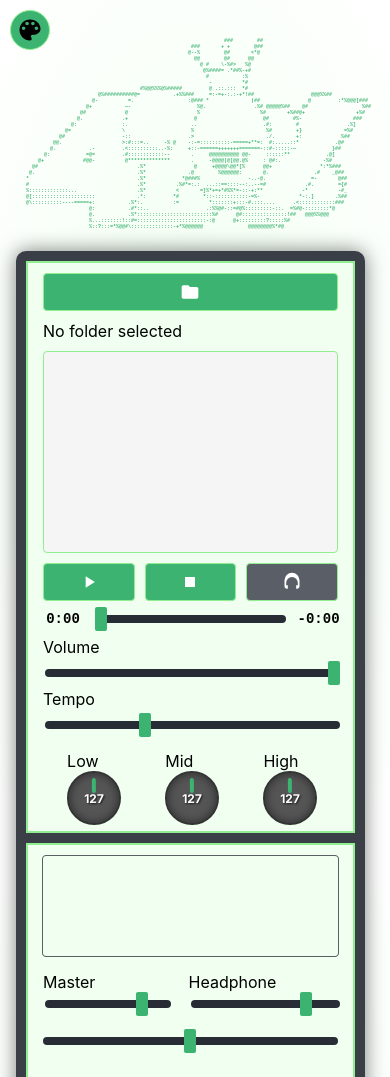
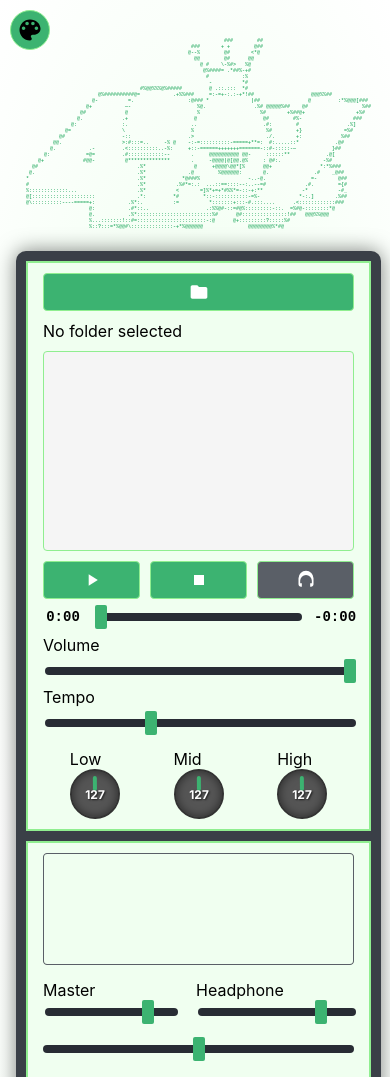
Before and after one commit to Unlike-U/420soundclashapk, a website built with webpack: page src/index.html in a window 390 px wide. Shown: the top 1077 px of the page. Built offline with nearby package versions, Linux system fonts and the light colour scheme.

Commit message:
fix(ui): implement comprehensive mobile layout fix

```diff
--- a/src/styles/components/_mobile.scss
+++ b/src/styles/components/_mobile.scss
@@ -1,3 +1,9 @@
+*,
+*::before,
+*::after {
+  box-sizing: border-box; // Universal box-sizing for predictable layouts
+}
+
 @media (max-width: 768px) {
   body {
     padding: 0; // Remove padding to allow container to be full-width
@@ -10,8 +16,8 @@
 
   .mixer-container {
     flex-direction: column;
-    width: 90%;
-    max-width: 92vw; // Ensure it doesn't exceed viewport width
+    width: 100%; // Use 100% width to fill the screen
+    max-width: 100%; // Ensure it doesn't exceed viewport
     gap: 0;
     padding: 0;
     border-radius: 0;
@@ -23,14 +29,20 @@
     border-radius: 0;
     margin: 0;
     padding: 10px 15px; // Adjust padding for mobile
-    box-sizing: border-box;
     border: none; // Remove border for a cleaner look
     border-bottom: 1px solid #282c34; // Add a separator
+  }
+
+  // Override fixed-width canvas to make it responsive
+  canvas#visualizer {
+    width: 100% !important;
+    height: auto !important;
   }
 
   .time-controls {
     .time-current, .time-remaining {
       font-size: 12px; // Reduce font size for time display
+      min-width: 0; // Remove min-width to prevent overflow
     }
   }
 }
```
